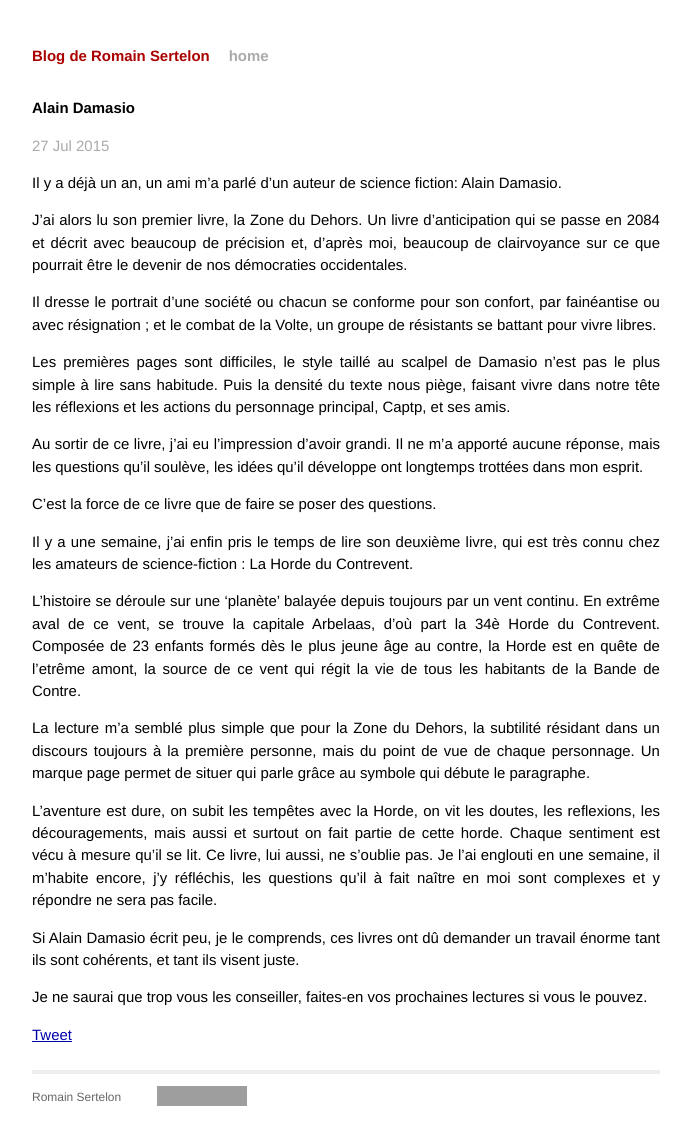
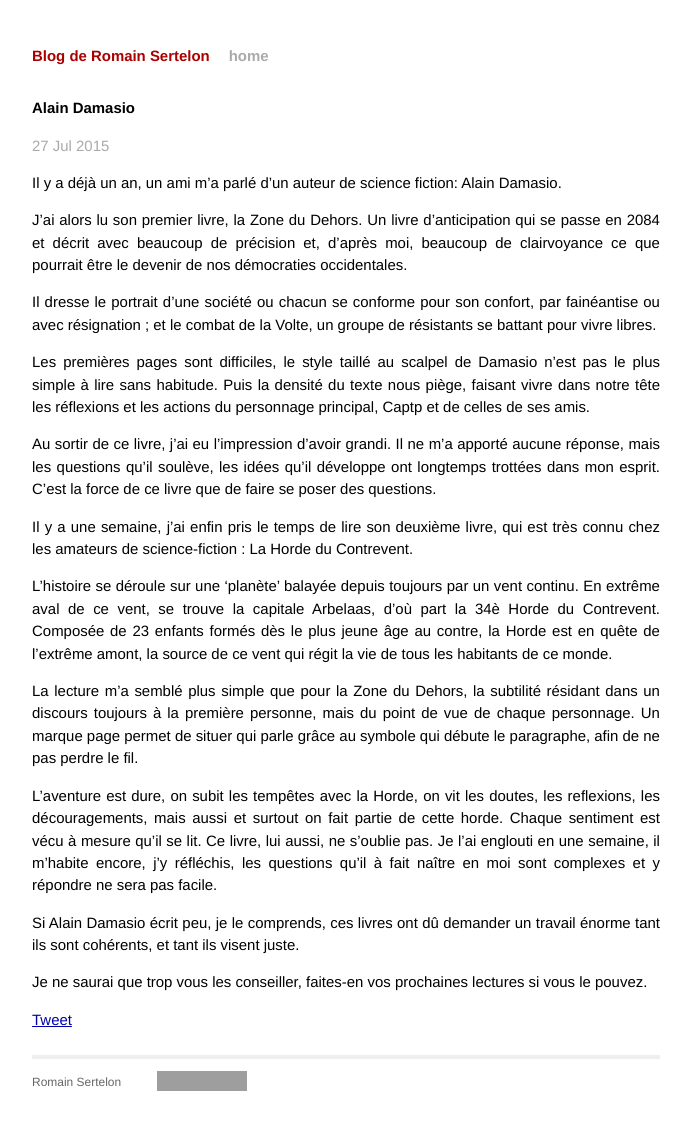
Before and after one commit to rsertelon/my-blog, a Jekyll site: the page built from _posts/2015-07-27-alain-damasio.markdown, in a window 1280 px wide. Shown: the whole page, without its empty margins (294-985 px from the left). Built offline with Jekyll 4.4.1, drawn with Linux system fonts in a browser that asks for light colours; Markdown is read by kramdown in place of the engine named in the settings; comment, search, counter and statistics services are not loaded; grey boxes are pictures that could not be loaded.

Commit message:
Fixes typos

```diff
--- a/_posts/2015-07-27-alain-damasio.markdown
+++ b/_posts/2015-07-27-alain-damasio.markdown
@@ -5,21 +5,19 @@ title:  "Alain Damasio"
 
 Il y a déjà un an, un ami m'a parlé d'un auteur de science fiction: Alain Damasio.
 
-J'ai alors lu son premier livre, la Zone du Dehors. Un livre d'anticipation qui se passe en 2084 et décrit avec beaucoup de précision et, d'après moi, beaucoup de clairvoyance sur ce que pourrait être le devenir de nos démocraties occidentales.
+J'ai alors lu son premier livre, la Zone du Dehors. Un livre d'anticipation qui se passe en 2084 et décrit avec beaucoup de précision et, d'après moi, beaucoup de clairvoyance ce que pourrait être le devenir de nos démocraties occidentales.
 
 Il dresse le portrait d'une société ou chacun se conforme pour son confort, par fainéantise ou avec résignation ; et le combat de la Volte, un groupe de résistants se battant pour vivre libres.
 
-Les premières pages sont difficiles, le style taillé au scalpel de Damasio n'est pas le plus simple à lire sans habitude. Puis la densité du texte nous piège, faisant vivre dans notre tête les réflexions et les actions du personnage principal, Captp, et ses amis.
+Les premières pages sont difficiles, le style taillé au scalpel de Damasio n'est pas le plus simple à lire sans habitude. Puis la densité du texte nous piège, faisant vivre dans notre tête les réflexions et les actions du personnage principal, Captp et de celles de ses amis.
 
-Au sortir de ce livre, j'ai eu l'impression d'avoir grandi. Il ne m'a apporté aucune réponse, mais les questions qu'il soulève, les idées qu'il développe ont longtemps trottées dans mon esprit.
-
-C'est la force de ce livre que de faire se poser des questions.
+Au sortir de ce livre, j'ai eu l'impression d'avoir grandi. Il ne m'a apporté aucune réponse, mais les questions qu'il soulève, les idées qu'il développe ont longtemps trottées dans mon esprit. C'est la force de ce livre que de faire se poser des questions.
 
 Il y a une semaine, j'ai enfin pris le temps de lire son deuxième livre, qui est très connu chez les amateurs de science-fiction : La Horde du Contrevent.
 
-L'histoire se déroule sur une 'planète' balayée depuis toujours par un vent continu. En extrême aval de ce vent, se trouve la capitale Arbelaas, d'où part la 34è Horde du Contrevent. Composée de 23 enfants formés dès le plus jeune âge au contre, la Horde est en quête de l'etrême amont, la source de ce vent qui régit la vie de tous les habitants de la Bande de Contre.
+L'histoire se déroule sur une 'planète' balayée depuis toujours par un vent continu. En extrême aval de ce vent, se trouve la capitale Arbelaas, d'où part la 34è Horde du Contrevent. Composée de 23 enfants formés dès le plus jeune âge au contre, la Horde est en quête de l'extrême amont, la source de ce vent qui régit la vie de tous les habitants de ce monde.
 
-La lecture m'a semblé plus simple que pour la Zone du Dehors, la subtilité résidant dans un discours toujours à la première personne, mais du point de vue de chaque personnage. Un marque page permet de situer qui parle grâce au symbole qui débute le paragraphe.
+La lecture m'a semblé plus simple que pour la Zone du Dehors, la subtilité résidant dans un discours toujours à la première personne, mais du point de vue de chaque personnage. Un marque page permet de situer qui parle grâce au symbole qui débute le paragraphe, afin de ne pas perdre le fil.
 
 L'aventure est dure, on subit les tempêtes avec la Horde, on vit les doutes, les reflexions, les découragements, mais aussi et surtout on fait partie de cette horde. Chaque sentiment est vécu à mesure qu'il se lit. Ce livre, lui aussi, ne s'oublie pas. Je l'ai englouti en une semaine, il m'habite encore, j'y réfléchis, les questions qu'il à fait naître en moi sont complexes et y répondre ne sera pas facile.
 
```
